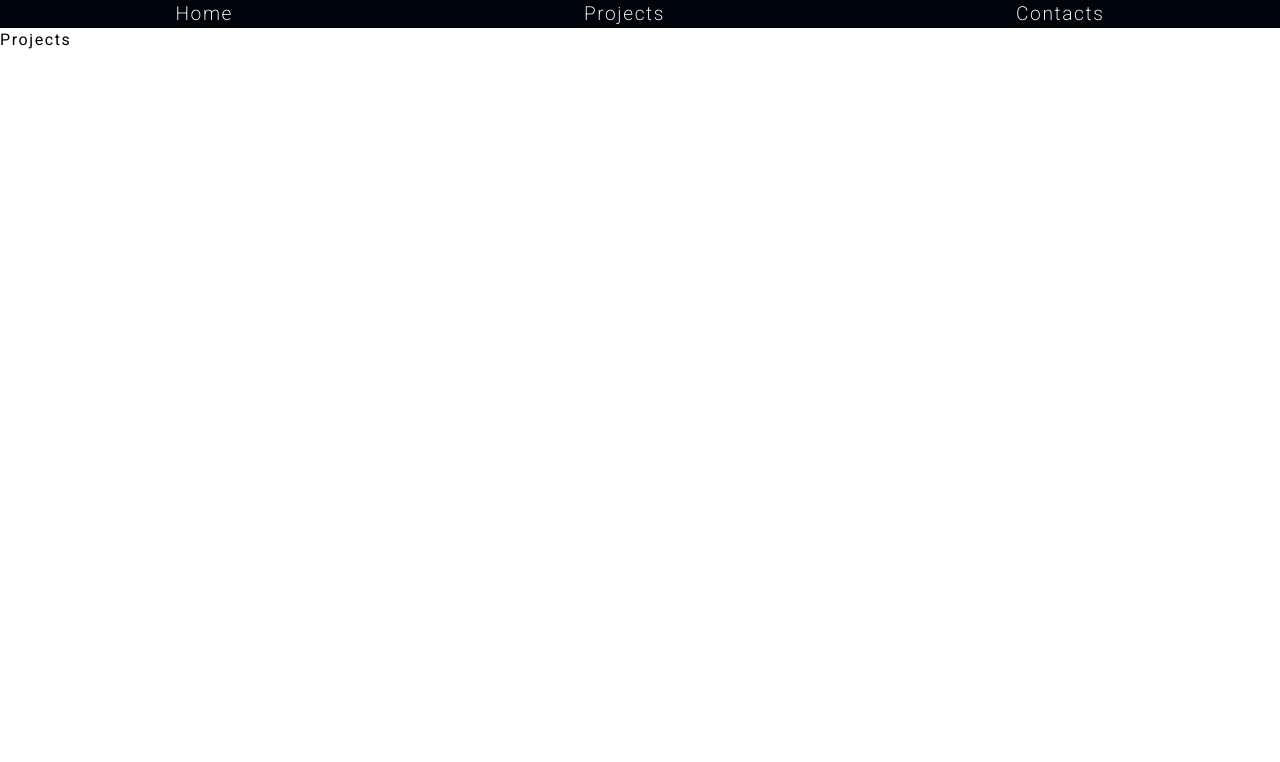
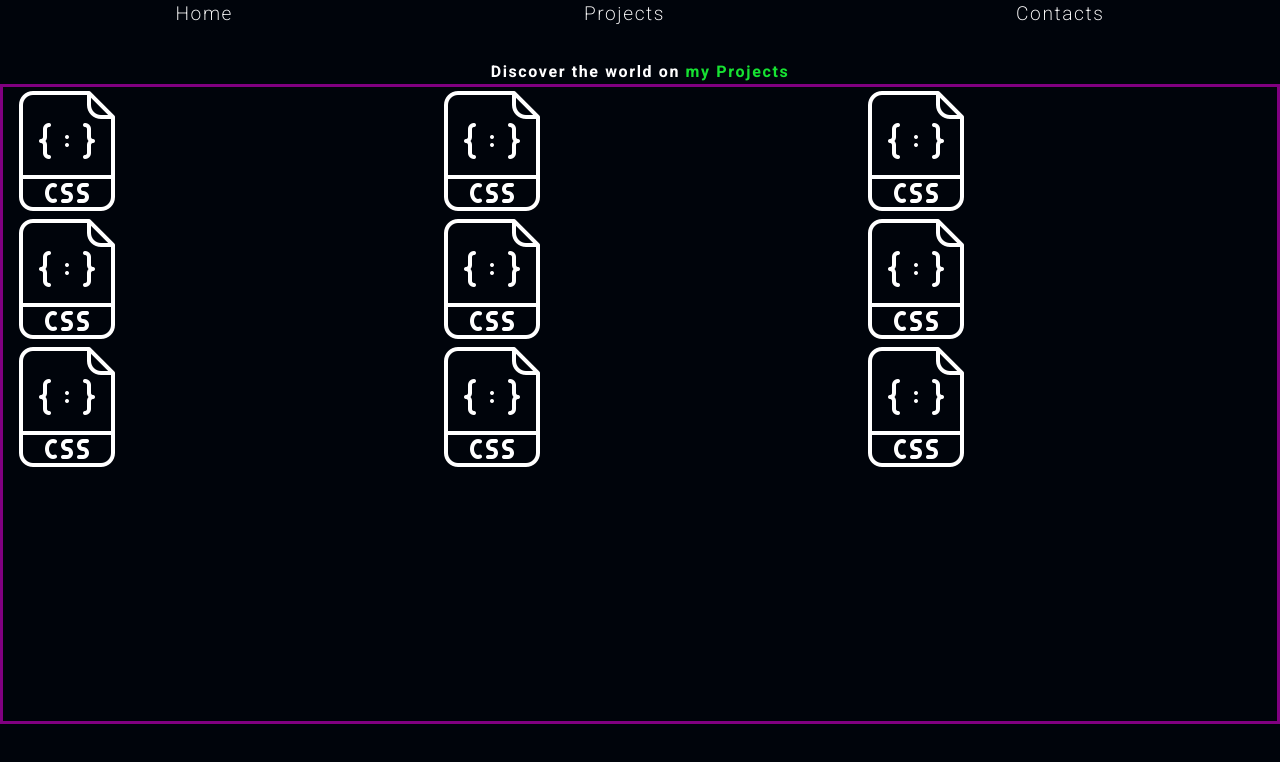
Before and after one commit to lolimamota/PortfiolioDoisPontoZero, a React (Vite) app in the folder portfolio/: page /Projects in a window 1280 px wide. Shown: the top 762 px of the page. Built offline with nearby package versions, Linux system fonts and the light colour scheme.

Commit message:
organização de grid de projetos

```diff
--- a/portfolio/src/Components/Projects/Projects.jsx
+++ b/portfolio/src/Components/Projects/Projects.jsx
@@ -1,8 +1,24 @@
-import React from 'react'
+import React from 'react';
+import * as S from './StyleProjects.jsx';
+
+import teste from '../Home/Image/css.png'
 
 function Projects() {
   return (
-    <div>Projects</div>
+  <S.SectionProject>
+    <h2>Discover the world on <spam>my Projects</spam></h2>
+    <S.DivGallery>
+      <img src={teste} className='teste1' alt="imagem teste" />
+      <img src={teste} className='teste2' alt="imagem teste" />
+      <img src={teste} className='teste3' alt="imagem teste" />
+      <img src={teste} className='teste4' alt="imagem teste" />
+      <img src={teste} className='teste5' alt="imagem teste" />
+      <img src={teste} className='teste6' alt="imagem teste" />
+      <img src={teste} className='teste8' alt="imagem teste" />
+      <img src={teste} className='teste9' alt="imagem teste" />
+      <img src={teste} className='teste10' alt="imagem teste" />
+    </S.DivGallery>
+  </S.SectionProject>
   )
 }
 
--- a/portfolio/src/Components/Projects/StyleProjects.jsx
+++ b/portfolio/src/Components/Projects/StyleProjects.jsx
@@ -1 +1,30 @@
 import styled from "styled-components";
+
+export const SectionProject = styled.section`
+    color: white;
+    width: 100%;
+    height: 100vh;
+    background-color: #00040b;
+    text-align: center;
+    padding-top: 2rem;
+    h2{
+        font-size: 1rem;
+    }
+    spam{
+        color: #16E232;
+    }
+`;
+
+export const DivGallery = styled.div`
+    border: solid purple;
+    width: 100%;
+    height: 80vh;
+    display: grid;
+    grid-template-columns: 1fr 1fr 1fr;
+    grid-template-rows: repeat(6 , 1fr);
+    grid-template-areas:
+    " teste1 teste1 teste2 "
+    " teste1 teste 1 teste3 "
+    " teste4 teste5 teste3 "
+    " teste6 teste5 teste7 ";
+`;
```
